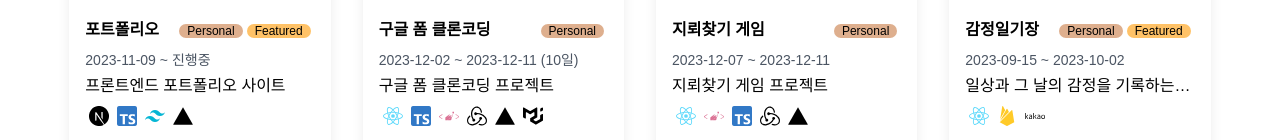
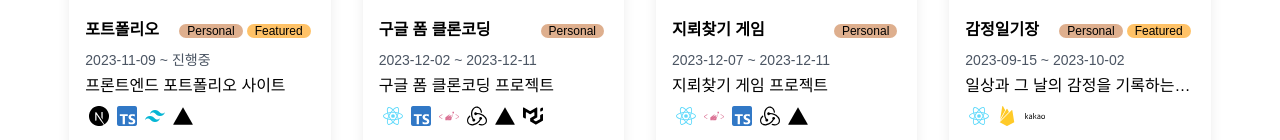
Before and after one commit to eeeyooon/portfolio, a Next.js app: page /projects in a window 1280 px wide. Shown: the part 465-605 px from the top of the page. Built offline with nearby package versions, Linux system fonts and the light colour scheme; a web font is replaced by a local one.

Commit message:
chore: project1 데이터 수정

```diff
--- a/data/projects/projectDetailData.ts/project1.ts
+++ b/data/projects/projectDetailData.ts/project1.ts
@@ -35,7 +35,7 @@ export const project1 = {
     },
   ],
   startDate: "2023-12-02",
-  endDate: "2023-12-11 (10일)",
+  endDate: "2023-12-11",
   category: ["Personal"],
   path: "google-form",
   featured: true,
```
